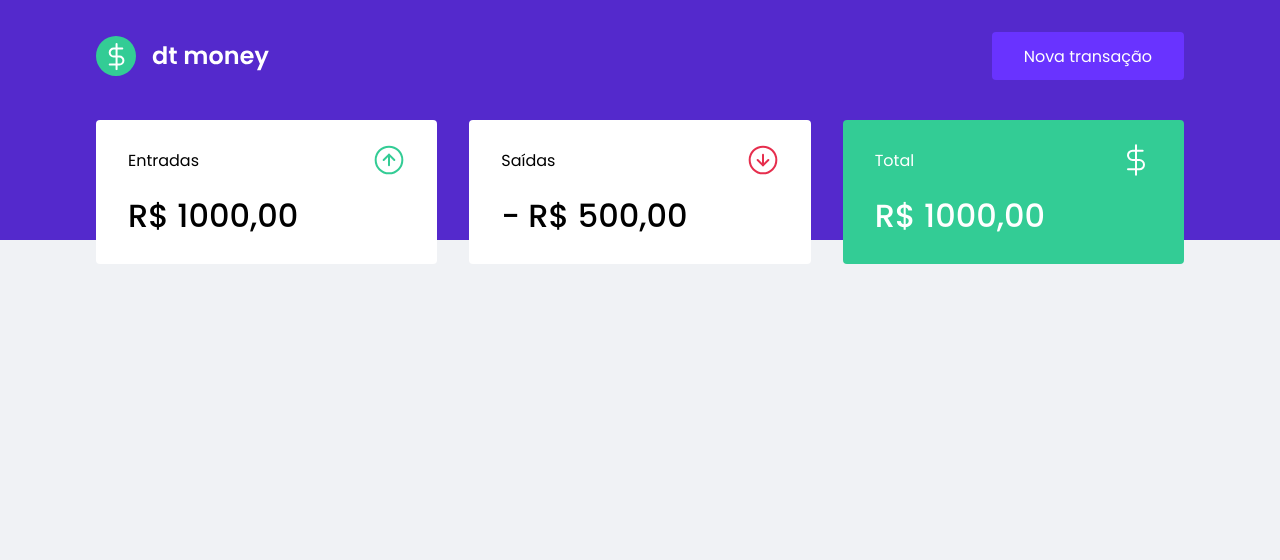
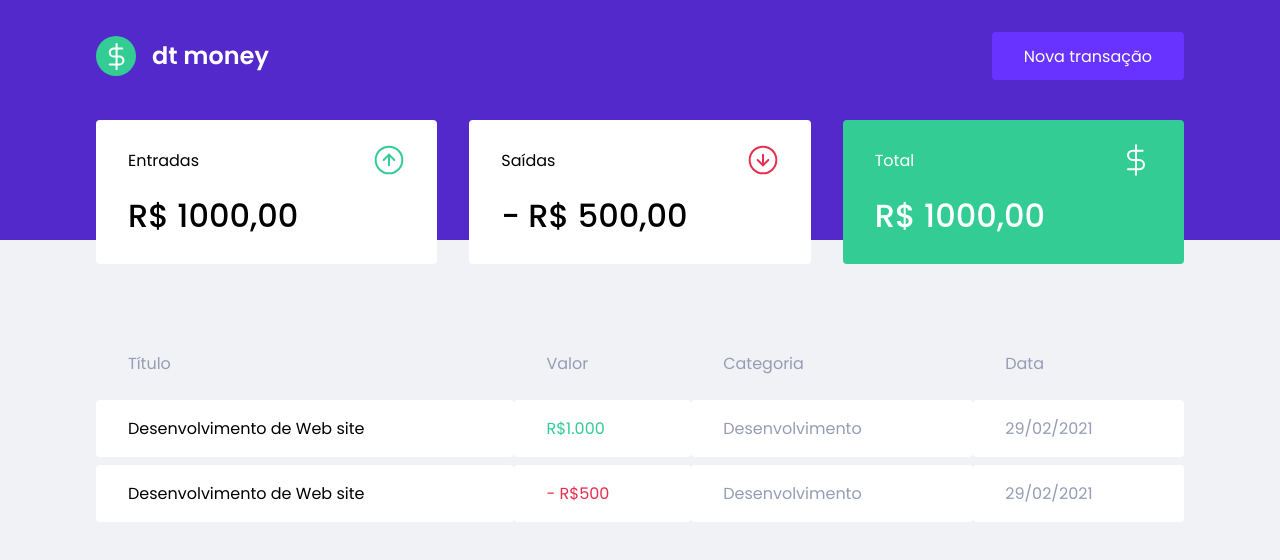
Before and after one commit to renatolobo1/dtmoney, a React (Create React App) app: page / in a window 1280 px wide. Shown: the top 560 px of the page. Built offline with nearby package versions, Linux system fonts and the light colour scheme.

Commit message:
Componente: Transacitions Table

```diff
--- a/src/components/Dashboard/index.tsx
+++ b/src/components/Dashboard/index.tsx
@@ -1,10 +1,12 @@
 import { Sumamary } from "../Summary";
 import { Container } from "./styles";
+import { TransactionsTable} from "../TransactionsTable/index";
 
 export function Dashboard(){
   return (
     <Container>
       <Sumamary />
+      <TransactionsTable />
     </Container>
   );
 }
--- a/src/components/Summary/styles.ts
+++ b/src/components/Summary/styles.ts
@@ -13,7 +13,7 @@
      color: var(--text-title);
 
      header {
-       display:flex;
+       display: flex;
        align-items: center;
        justify-content: space-between;
      }
--- /dev/null
+++ b/src/components/TransactionsTable/index.tsx
@@ -0,0 +1,33 @@
+import { Container } from "./styles";
+
+export function TransactionsTable() {
+  return (
+    <Container>
+      <table>
+        <thead>
+          <tr>
+            <th>Título</th>
+            <th>Valor</th>
+            <th>Categoria</th>
+            <th>Data</th>
+          </tr>
+        </thead>
+        <tbody>
+          <tr>
+            <td>Desenvolvimento de Web site</td>
+            <td className="deposit">R$1.000</td>
+            <td>Desenvolvimento</td>
+            <td>29/02/2021</td>
+          </tr>
+          <tr>
+            <td>Desenvolvimento de Web site</td>
+            <td className="withdraw">- R$500</td>
+            <td>Desenvolvimento</td>
+            <td>29/02/2021</td>
+          </tr>
+        </tbody>
+
+      </table>
+    </Container>
+  );
+}
--- /dev/null
+++ b/src/components/TransactionsTable/styles.ts
@@ -0,0 +1,38 @@
+import styled from "styled-components";
+
+export const Container = styled.div`
+  margin-top: 4rem;
+
+  table {
+    width: 100%;
+    border-spacing: 0 0.5rem;
+
+    th {
+      color: var(--text-body);
+      font-weight: 400;
+      padding: 1rem 2rem;
+      text-align: left;
+      line-height:1.5rem;
+    }
+
+    td {
+      padding: 1rem 2rem;
+      background: var(--shape);
+      color: var(--text-body);
+      border-radius: 0.25rem;
+
+      &:first-child {
+        color: var(--text-title);
+      }
+
+      &.deposit {
+        color: var(--green);
+      }
+
+      &.withdraw {
+        color: var(--red);
+      }
+    }
+
+  }
+`;
```
